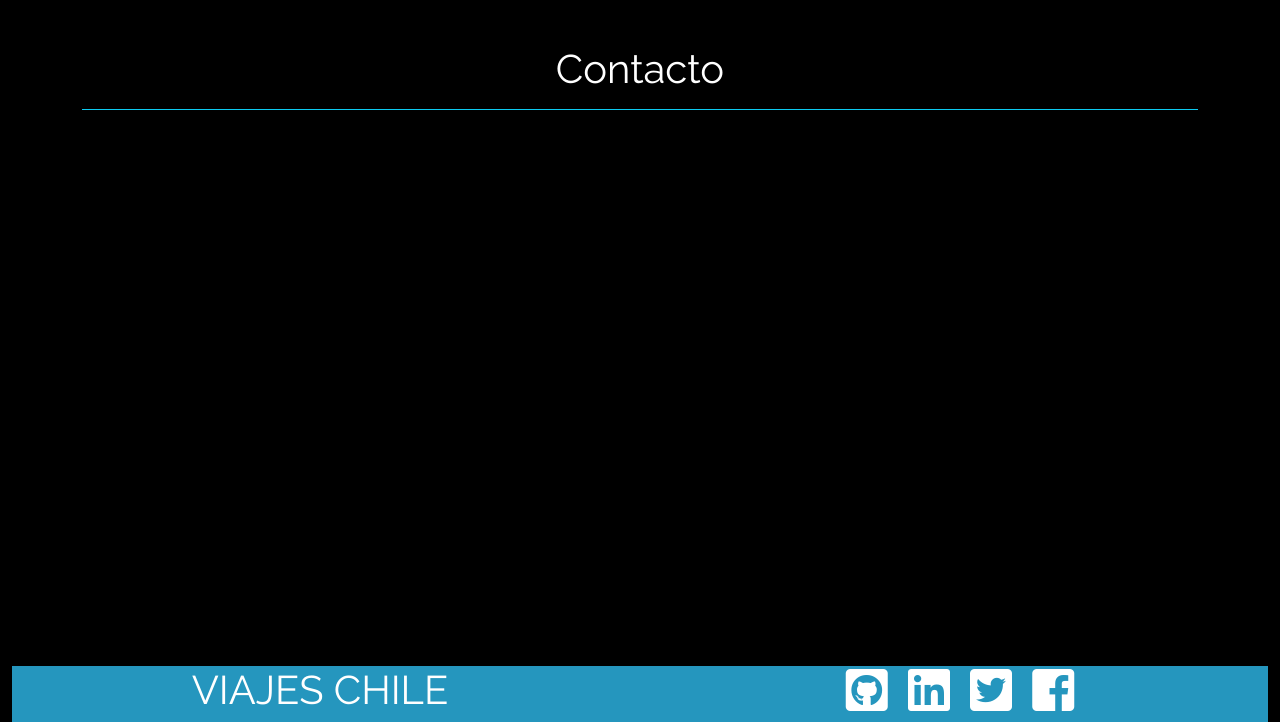
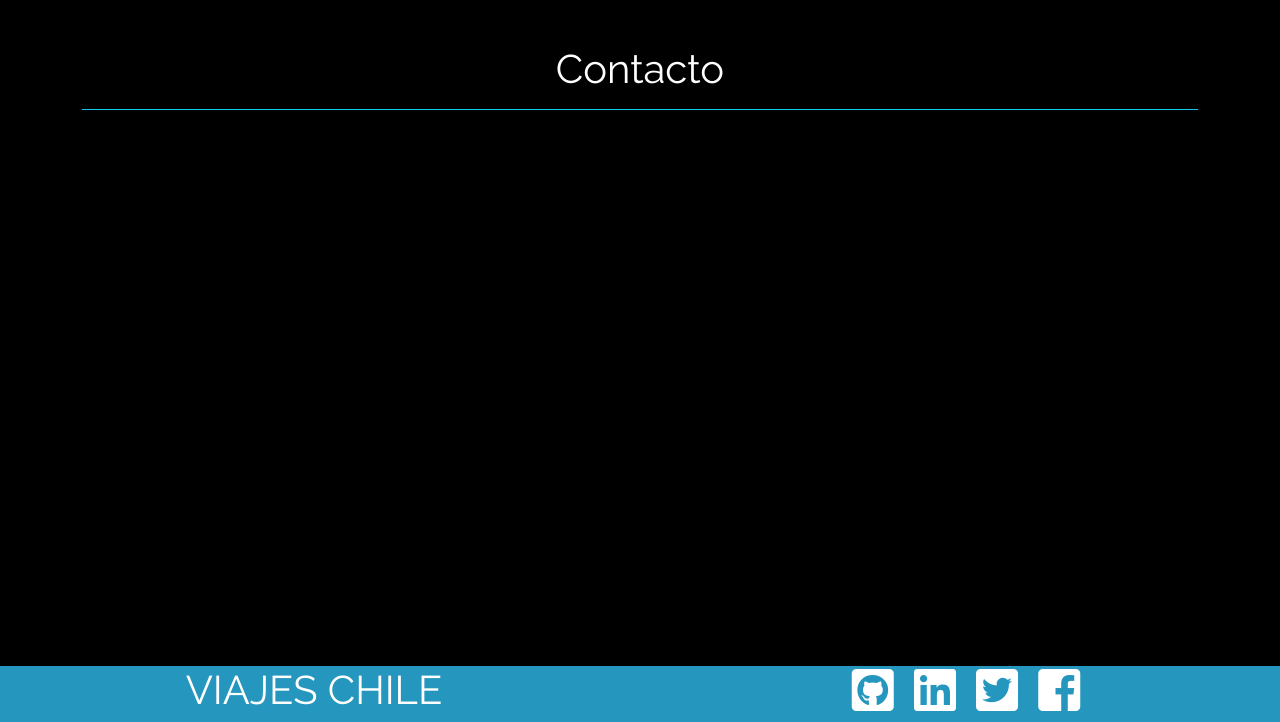
Before and after one commit to notmeh1/viajes_chile, a plain HTML site: page index.html in a window 1280 px wide. Shown: the part 1932-2654 px from the top of the page. Drawn offline with nearby package versions, Linux system fonts and the light colour scheme; a script that the page names is missing.

Commit message:
rev_3
fixed_footer_container_overflow

```diff
--- a/index.html
+++ b/index.html
@@ -66,7 +66,7 @@
                     </button>
                   </div>
             </header>
-        <div class="container">
+            <div class="container">
             <section id="quienes_somos">
                 <div class="py-5" style="background: #000000; color:#ffffff;">
                     <h1 class="text-center border-bottom border-info pb-3">¿Quienes somos?</h1>
@@ -142,9 +142,9 @@
                 </div>
             </section>
         </div> <!-- Cierre container-->
-        <div class="container-fluid">
+        <div class="container-fluid px-0" style="overflow: hidden;">
             <footer>
-                <div class="" style="background:#2596be; color: #ffffff;">
+                <div style="background:#2596be; color: #ffffff;">
                     <div class="row">
                         <div class="col-xl-6 text-center">
                             <h1>VIAJES CHILE</h1>
@@ -155,7 +155,7 @@
                             <i class="fab fa-twitter-square fa-3x"></i>
                             <i class="fab fa-facebook-square fa-3x"></i>
                         </div>
-                    </div>
+                    </div> <!-- Cierre row -->
                 </div>
             </footer>
         </div> <!-- Cierre container -->
```
